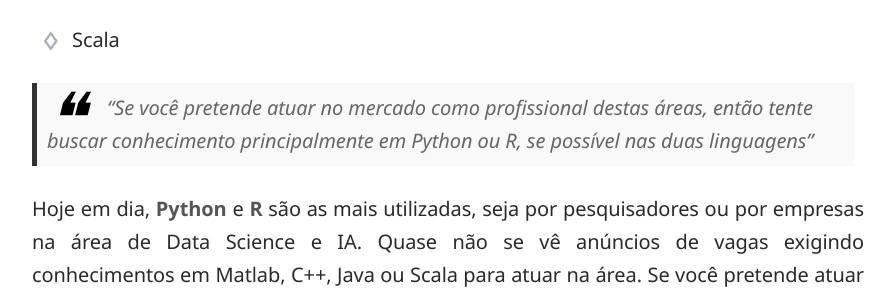
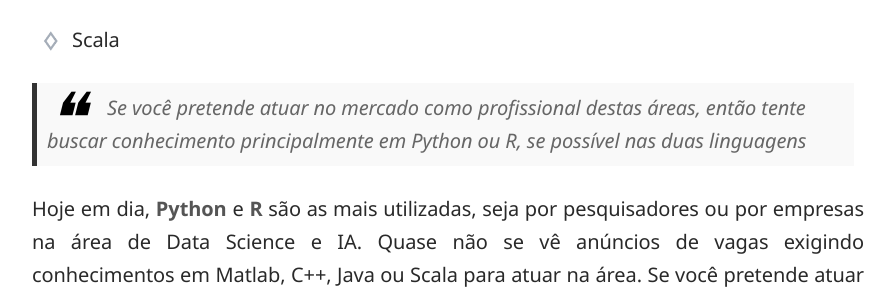
Before and after one commit to luisfredgs/luisfredgs.github.io, a Jekyll site: the page built from _posts/2018-01-18-dicas-para-aprender-machine-learning.md, in a window 1280 px wide and 900 px high, scrolled down 8590 px. Shown: the part 166-455 px from the top of the window, without its empty margins (192-1087 px from the left). Built offline with Jekyll 4.4.1, drawn with Linux system fonts in a browser that asks for light colours; formulas are drawn with MathJax 3; comment, search, counter and statistics services are not loaded.

```diff
--- a/_posts/2018-01-18-dicas-para-aprender-machine-learning.md
+++ b/_posts/2018-01-18-dicas-para-aprender-machine-learning.md
@@ -130,7 +130,7 @@ Se você ainda não programa em nenhuma linguagem, ou pelo menos em nenhuma das
 
 * Scala
 
-> *"Se você pretende atuar no mercado como profissional destas áreas, então tente buscar conhecimento principalmente em Python ou R, se possível nas duas linguagens"*
+> *Se você pretende atuar no mercado como profissional destas áreas, então tente buscar conhecimento principalmente em Python ou R, se possível nas duas linguagens*
 
 Hoje em dia, **Python** e **R** são as mais utilizadas, seja por pesquisadores ou por empresas na área de Data Science e IA. Quase não se vê anúncios de vagas exigindo conhecimentos em Matlab, C++, Java ou Scala para atuar na área. Se você pretende atuar no mercado como profissional de Data Science ou Machine Learning, então tente buscar conhecimento principalmente em Python ou R, se possível nas duas linguagens.
 
```
